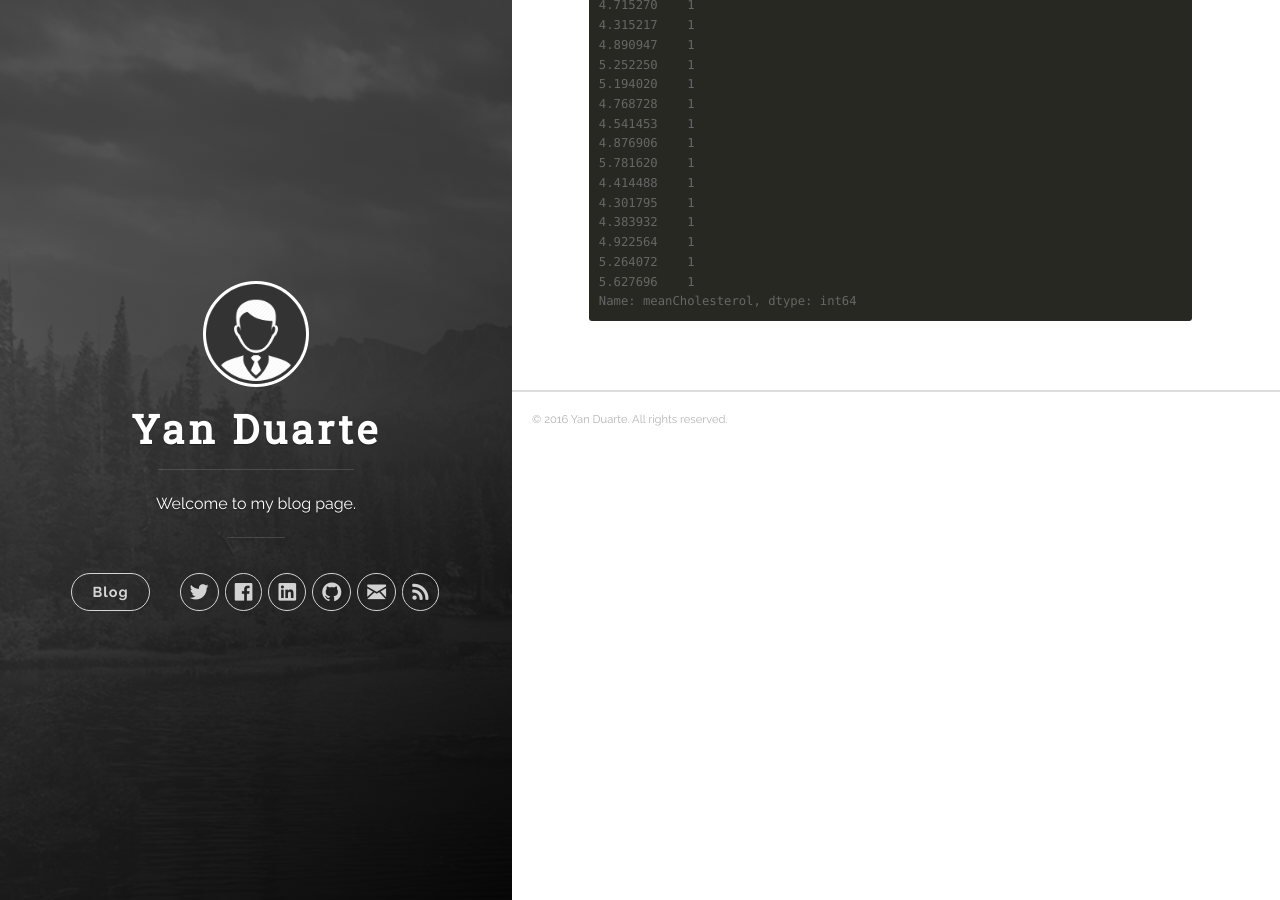
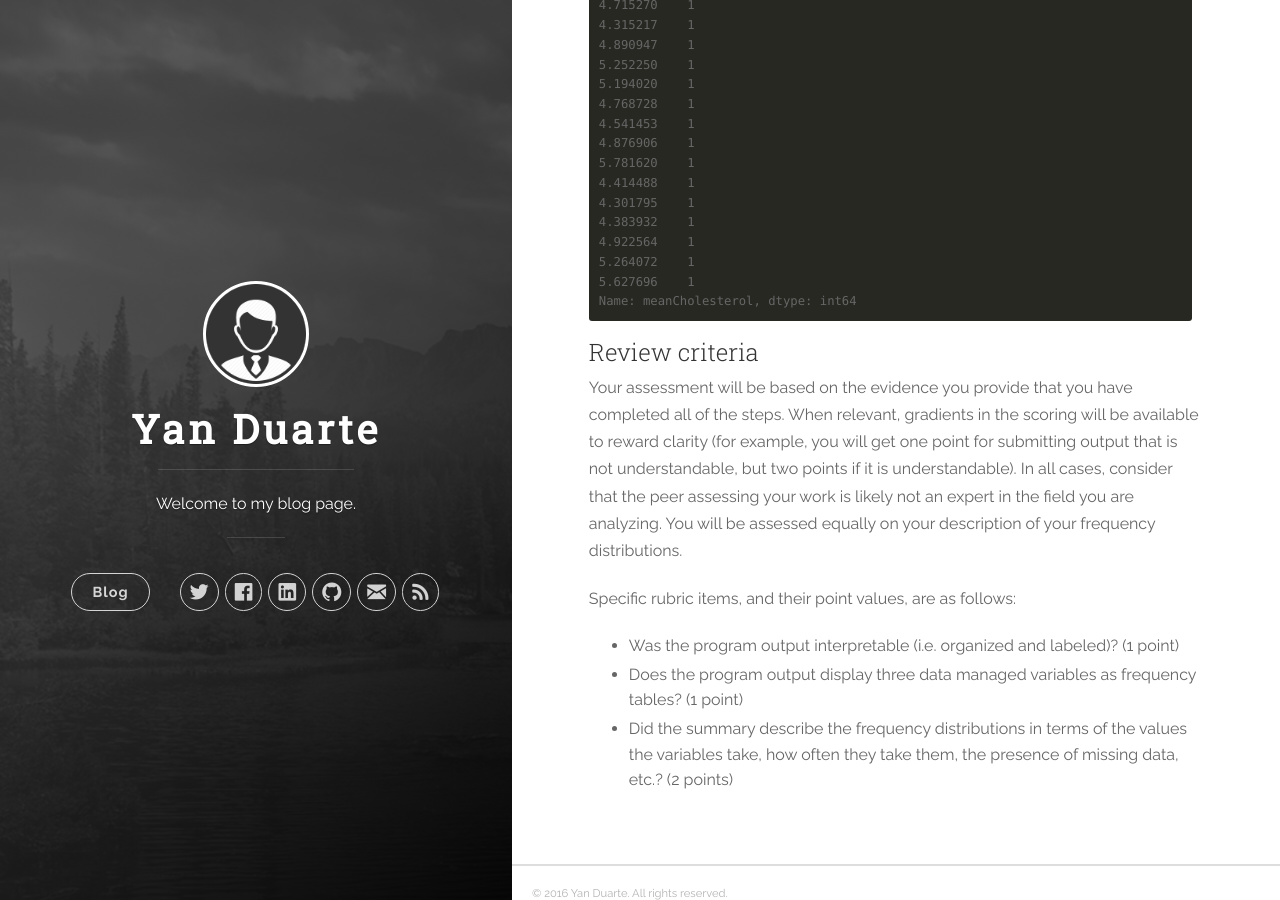
Before and after one commit to yan-duarte/yan-duarte.github.io, a Jekyll site: the page built from _posts/2016-07-05-Assignment2.md, in a window 1280 px wide and 900 px high, scrolled down 15177 px. Built offline with Jekyll 4.4.1, drawn with Linux system fonts in a browser that asks for light colours; nearby versions of some CDN libraries.

Commit message:
Updated 2016-07-05-Assignment2.md

````diff
--- a/_posts/2016-07-05-Assignment2.md
+++ b/_posts/2016-07-05-Assignment2.md
@@ -790,3 +790,13 @@
 5.627696    1
 Name: meanCholesterol, dtype: int64
 ```
+
+## Review criteria
+
+Your assessment will be based on the evidence you provide that you have completed all of the steps. When relevant, gradients in the scoring will be available to reward clarity (for example, you will get one point for submitting output that is not understandable, but two points if it is understandable). In all cases, consider that the peer assessing your work is likely not an expert in the field you are analyzing. You will be assessed equally on your description of your frequency distributions.
+
+Specific rubric items, and their point values, are as follows:
+
+  - Was the program output interpretable (i.e. organized and labeled)? (1 point)
+  - Does the program output display three data managed variables as frequency tables? (1 point)
+  - Did the summary describe the frequency distributions in terms of the values the variables take, how often they take them, the presence of missing data, etc.? (2 points)
````
